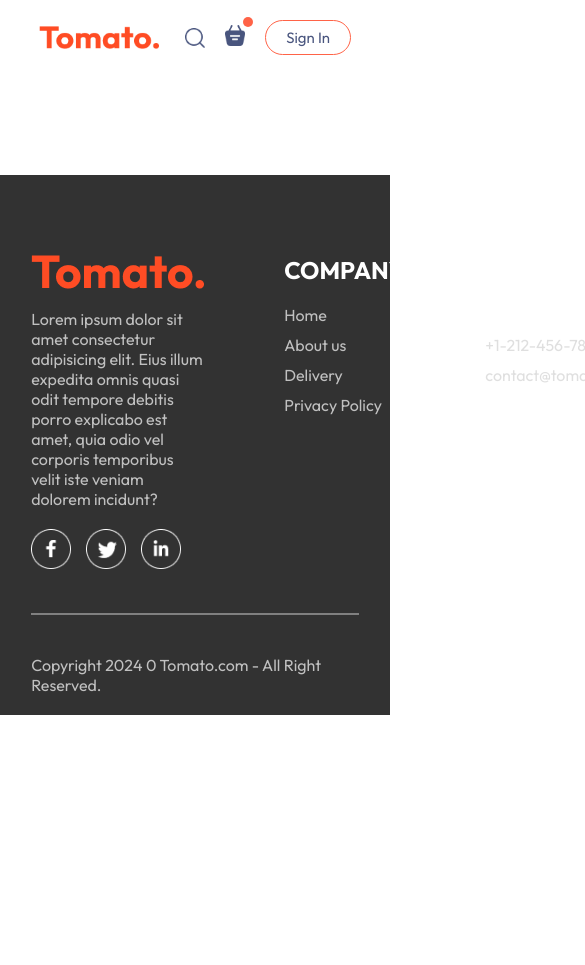
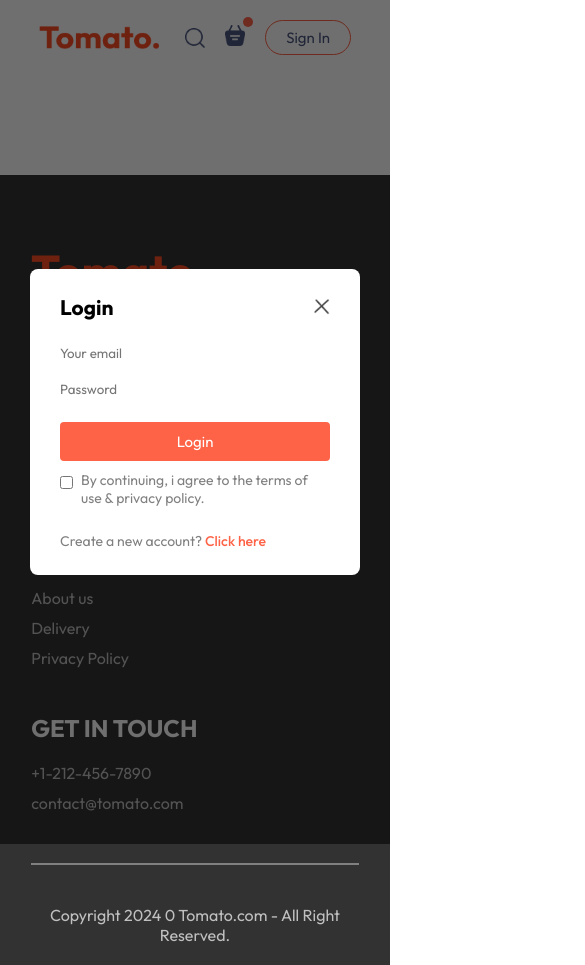
Before and after one commit to MonikaGarg21/Food-Del-Project, a React (Vite) app in the folder Frontend/: page /order in a window 390 px wide. Both pictures are taken after a click on the button "Sign In". Shown: the top 965 px of the page, 585 px wide, since content can reach past the window. Before the commit the page ends 844 px from the top, so only its background shows below. Built offline with nearby package versions, Linux system fonts and the light colour scheme.

Commit message:
Adding Login pop up

```diff
--- a/Frontend/src/App.jsx
+++ b/Frontend/src/App.jsx
@@ -1,16 +1,22 @@
-import React from "react";
+import React, { useState } from "react";
 import Navbar from "./Components/Navbar/Navbar";
 import { Route, Routes } from "react-router-dom";
 import Home from "./Pages/Home/Home";
 import Cart from "./Pages/Cart/Cart";
 import PlaceOrder from "./Pages/PlaceOrder/PlaceOrder";
 import Footer from "./Components/Footer/Footer";
+import LoginPopUp from "./Components/LoginPopUp/LoginPopUp";
 
 const App = () => {
+
+  const[showLogin,setShowLogin] = useState(false)
+
+
   return (
     <>
+    {showLogin?<LoginPopUp setShowLogin={setShowLogin}/>:<></>}
       <div className="app">
-        <Navbar />
+        <Navbar setShowLogin={setShowLogin}/>
         <Routes>
           <Route path="/" element={<Home />} />
           <Route path="/cart" element={<Cart />} />
--- a/Frontend/src/Components/ExploreMenu/ExploreMenu.css
+++ b/Frontend/src/Components/ExploreMenu/ExploreMenu.css
@@ -46,3 +46,9 @@
     border: 4px solid tomato;
     padding: 2px;
 }
+@media(max-width: 1050px){
+    .explore-menu-text{
+        max-width: 100%;
+        font-size: 14px;
+    }
+}
--- a/Frontend/src/Components/Footer/Footer.css
+++ b/Frontend/src/Components/Footer/Footer.css
@@ -41,3 +41,13 @@
     background-color: grey;
     border: none;
 }
+@media(max-width: 750px){
+    .footer-content{
+        display:flex;
+        flex-direction: column;
+        gap: 35px;
+    }
+    .footer-copyright{
+        text-align: center;
+    }
+}
--- a/Frontend/src/Components/Header/Header.css
+++ b/Frontend/src/Components/Header/Header.css
@@ -42,7 +42,7 @@
 }
 @media(max-width: 750px){
     .header-contents{
-        max-width: 55%;
+        max-width: 65%;
     }
     .header.contents p{
         display: none;
--- /dev/null
+++ b/Frontend/src/Components/LoginPopUp/LoginPopUp.css
@@ -0,0 +1,64 @@
+.login-popup{
+    position: absolute;
+    z-index: 1;
+    width: 100%;
+    height: 100%;
+    background-color: #00000090;
+    display: grid;
+}
+.login-popup-container{
+    place-self: center;
+    width: max(23vw,330px);
+    color: #808080;
+    background-color: white;
+    display:flex;
+    flex-direction: column;
+    gap: 25px;
+    padding: 25px 30px;
+    border-radius: 8px;
+    font-size: 14px;
+    animation: fadeIn 0.5s;
+}
+.login-popup-title{
+    display: flex;
+    justify-content: space-between;
+    align-items: center;
+    color: black;
+}
+.login-popup-title img{
+    width: 16px;
+    cursor: pointer;
+}
+.login-popup-inputs{
+    display:flex;
+    flex-direction: column;
+    gap: 20px;
+}
+.login-popup-inputs input{
+    outline: none;
+    border: 10px;
+    border-radius: 4px;
+}
+.login-popup-container button{
+    border:none;
+    padding: 10px;
+    border-radius: 4px;
+    color: white;
+    background-color: tomato;
+    font-size: 15px;
+    cursor: pointer;
+}
+.login-popup-condition{
+    display: flex;
+    align-items: start;
+    gap: 8px;
+    margin-top: -15px;
+}
+.login-popup-condition input{
+    margin-top: 5px;
+}
+.login-popup p span{
+    color: tomato;
+    font-weight: 500;
+    cursor: pointer;
+}
--- /dev/null
+++ b/Frontend/src/Components/LoginPopUp/LoginPopUp.jsx
@@ -0,0 +1,39 @@
+import React, { useState } from 'react'
+import './LoginPopUp.css'
+import { assets } from '../../assets/assets'
+
+const LoginPopUp = ({setShowLogin}) => {
+
+    const[currState,setCurrState] = useState("Login")
+  return (
+    <div className="login-popup">
+        <form className='login-popup-container'>
+            <div className="login-popup-title">
+                <h2>{currState}</h2>
+                <img onClick={()=>setShowLogin(false)} src={assets.cross_icon} alt="" />
+            </div>
+            <div className="login-popup-inputs">
+
+                {currState==="Login"?<></>:<input type='text' placeholder='Your name' required />}
+
+                <input type='email' placeholder='Your email' required />
+                <input type='password' placeholder='Password' required />
+            </div>
+            <button>{currState==="Sign Up"? "Create accout":"Login"}</button>
+            <div className="login-popup-condition">
+                <input type="checkbox" required />
+                <p>By continuing, i agree to the terms of use & privacy policy.</p>
+            </div>
+            {currState==="Login"
+            ?<p>Create a new account? <span onClick={()=>setCurrState("Sign Up")}>Click here</span></p>
+            :<p>Already have an account? <span onClick={()=>setCurrState("Login")}>Login here</span></p>
+            }
+
+
+        </form>
+
+    </div>
+  )
+}
+
+export default LoginPopUp
--- a/Frontend/src/Components/Navbar/Navbar.jsx
+++ b/Frontend/src/Components/Navbar/Navbar.jsx
@@ -1,24 +1,29 @@
 import React, {useState} from "react";
 import "./Navbar.css";
 import {assets} from "../../assets/assets";
-const Navbar = () => {
+import { Link } from "react-router-dom";
+
+
+
+
+const Navbar = ({setShowLogin}) => {
   const [menu, setMenu] = useState("home");
   return (
     <div className="navbar ">
       <img src={assets.logo} alt="" className="logo" />
       <ul className="navbar-menu">
-        <li
+        <Link to='/'
           onClick={() => setMenu("home")}className={menu === "home" ? "active" : ""}> home
-        </li>
-        <li
+        </Link>
+        <a href="#explore-menu"
           onClick={() => setMenu("menu")}className={menu === "menu" ? "active" : ""}>menu
-        </li>
-        <li
+        </a>
+        <a href="#app-download"
           onClick={() => setMenu("mobile-app")}className={menu === "mobile-app" ? "active" : ""}>mobile-app
-        </li>
-        <li
+        </a>
+        <a href="#footer"
           onClick={() => setMenu("contact-us")}className={menu === "contact-us" ? "active" : ""}>contact us
-        </li>
+        </a>
       </ul>
       <div className="navbar-right">
         <img src={assets.search_icon} alt="" />
@@ -26,7 +31,7 @@
           <img src={assets.basket_icon} alt="" />
           <div className="dot"></div>
         </div>
-        <button>Sign In</button>
+        <button onClick={()=>setShowLogin(true)}>Sign In</button>
       </div>
     </div>
   );
--- a/Frontend/src/index.css
+++ b/Frontend/src/index.css
@@ -5,6 +5,7 @@
   margin: 0;
   box-sizing: border-box;
   font-family: "Outfit", sans-serif;
+  scroll-behavior: smooth;
 }
 body{
   min-height: 100vh;
```
